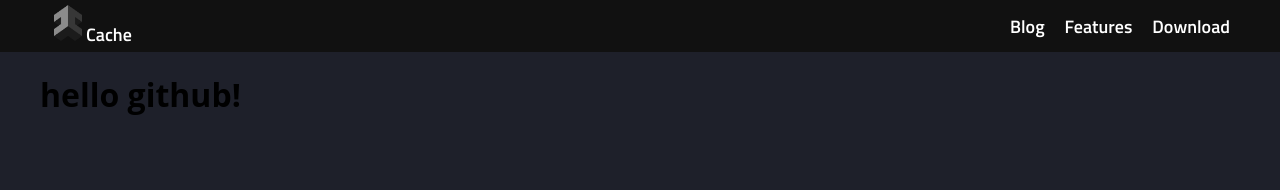
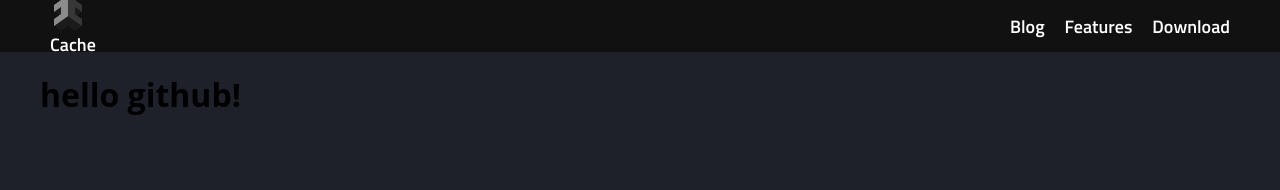
Before and after one commit to cup-lang/cup-lang.org, a Jekyll site: the page built from index.html, in a window 1280 px wide. Shown: the top 190 px of the page. Built offline with Jekyll 4.4.1, drawn with Linux system fonts in a browser that asks for light colours.

Commit message:
Update default.html

```diff
--- a/_layouts/default.html
+++ b/_layouts/default.html
@@ -41,6 +41,12 @@
             align-items: center;
         }
 
+        #logo {
+            display: flex;
+            align-items: center;
+            margin-right: 10px;
+        }
+
         .content {
             max-width: 1200px;
             margin: 0 auto;
@@ -54,7 +60,7 @@
         <div class="content nav-content">
             <div class="nav-side">
                 <a class="nav-link" href="/">
-                    <img src="logo.png" height="36">Cache
+                    <img id="logo" src="logo.png" height="36">Cache
                 </a>
             </div>
             <div class="nav-side">
```
